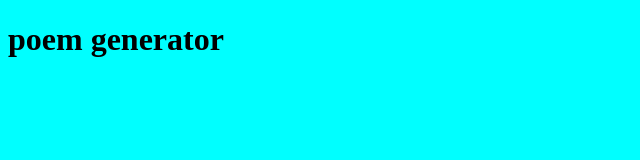
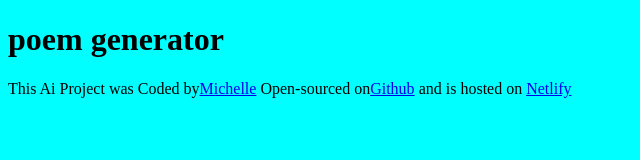
Before and after one commit to Rue-chelle/Poem-generator, a plain HTML site: page index.html in a window 1280 px wide. Shown: the whole page, without its empty margins (0-640 px from the left). Drawn offline with Linux system fonts and the light colour scheme.

Commit message:
added footer and relevent links

```diff
--- a/index.html
+++ b/index.html
@@ -14,7 +14,7 @@
 
 
 
-
+<footer> This Ai Project was Coded by<a href="https://github.com/Rue-chelle" target="_blank">Michelle</a> Open-sourced on<a href="https://github.com/Rue-chelle/Poem-generator" target="_blank">Github</a> and is hosted on <a href="https://alora-ai-poem-generator.netlify.app/" target="_blank">Netlify</a> </footer>
 
 
     <script src="src/index.js"></script>
```
